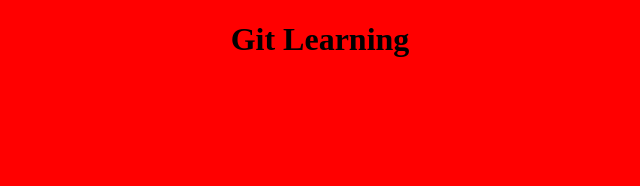
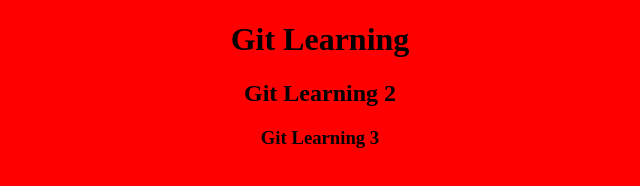
Before and after one commit to aminahmadi24/get-test, a plain HTML site: page index.html in a window 1280 px wide. Shown: the whole page, without its empty margins (320-960 px from the left). Drawn offline with Linux system fonts and the light colour scheme.

Commit message:
Update index.html

```diff
--- a/index.html
+++ b/index.html
@@ -8,6 +8,8 @@
     </head>
     <body>
         <h1>Git Learning</h1>
+        <h2>Git Learning 2</h2>
+        <h3>Git Learning 3</h3>
         <script src="./app.js"></script>
     </body>
 </html>
```
